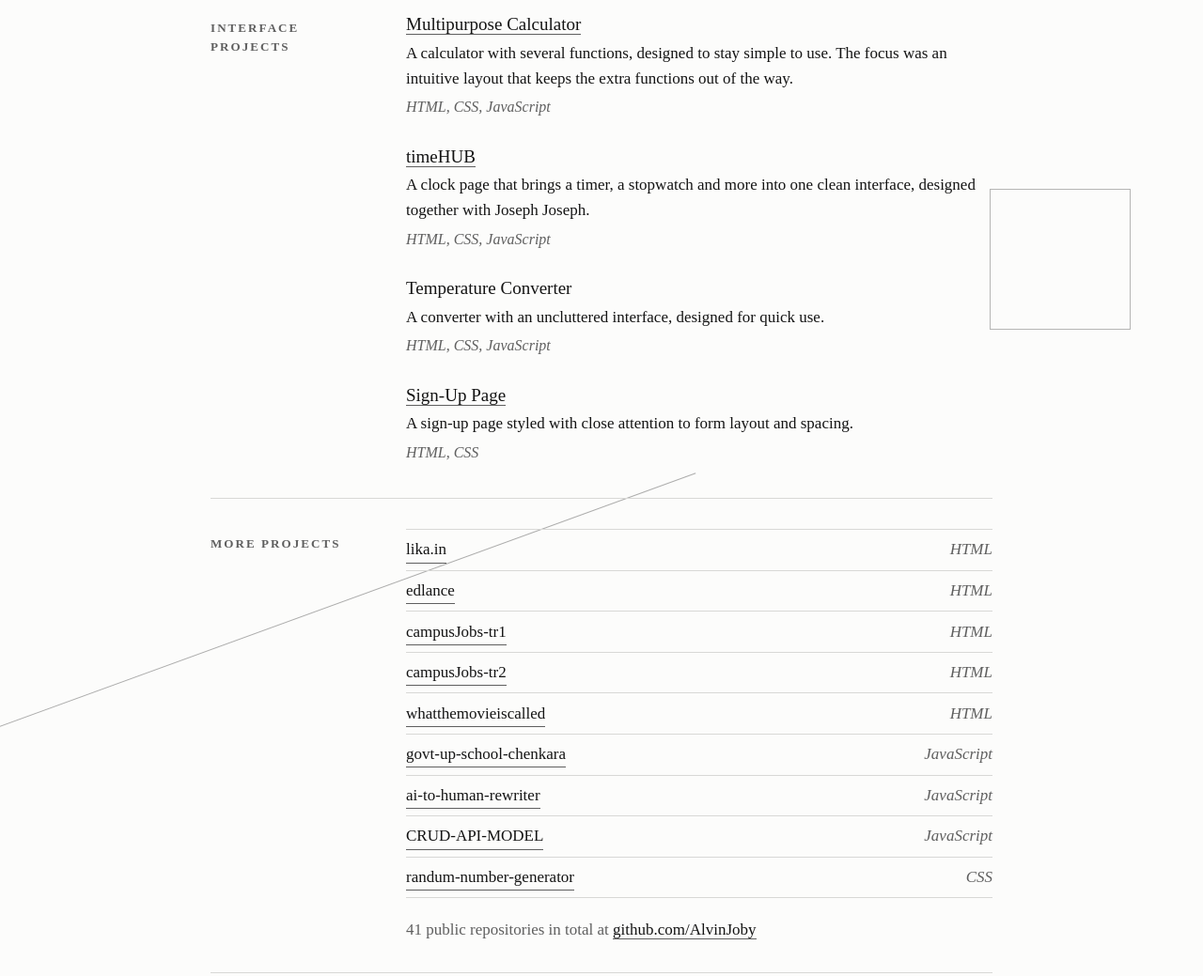
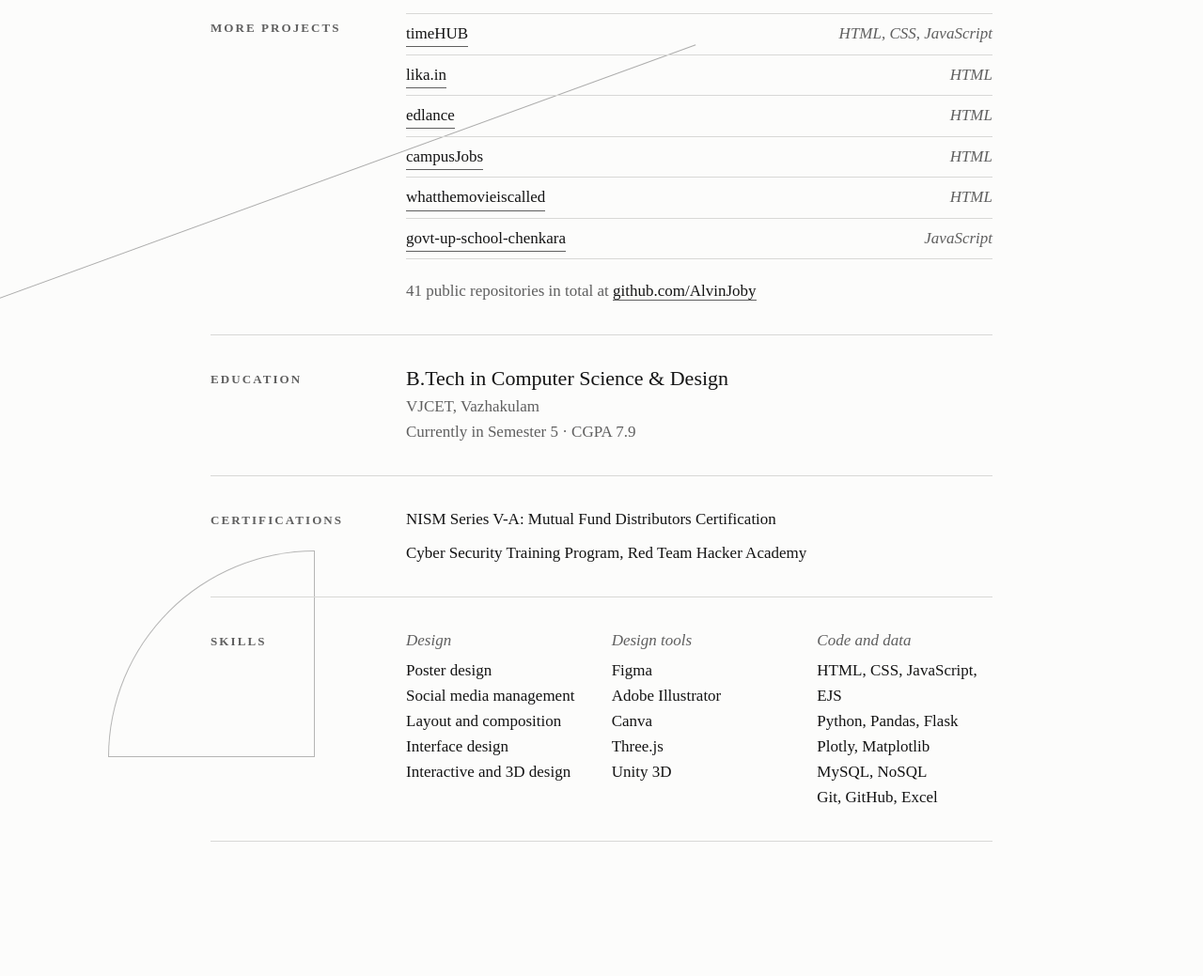
Before and after one commit to AlvinJoby/personal-portfolio, a plain HTML site: page index.html in a window 1280 px wide. Shown: the part 1392-2431 px from the top of the page at 94% size. After the commit the page ends 2384 px from the top, so only its background shows below. Drawn offline with Linux system fonts and the light colour scheme.

Commit message:
Add files via upload

```diff
--- a/index.html
+++ b/index.html
@@ -188,7 +188,7 @@ p { margin: 0 0 1rem; max-width: 40rem; }
       <button type="button" class="toggle" id="theme"><span class="dot" aria-hidden="true"></span><span id="theme-label">Dark</span></button>
     </div>
     <h1>Alvin <em>Joby</em></h1>
-    <p class="role">Graphic Designer · Data Visualization &amp; Interface Design</p>
+    <p class="role">Graphic Designer · Creative Developer</p>
     <ul class="contact">
       <li><a href="mailto:alvinjoby100@gmail.com">alvinjoby100@gmail.com</a></li>
       <li>+91 82898 40884</li>
@@ -199,7 +199,7 @@ p { margin: 0 0 1rem; max-width: 40rem; }
   <section>
     <h2>Profile</h2>
     <div class="body">
-      <p class="lead">Designer with a Computer Science and Design education, drawn to making complex information easy to read. My work so far turns raw market data into charts, layouts and interfaces that people can scan and understand quickly. I design the visuals and build them myself in code, so ideas reach a finished page without a handoff. I also design posters and manage social media content.</p>
+      <p class="lead">Third-year B.Tech student in Computer Science and Design, working between graphic design and code. I care about clean layouts, strong typography and interfaces that feel considered. I design posters and social media content, and I build interactive pages and 3D scenes, so a design can go from sketch to something people can open and use.</p>
     </div>
   </section>
 
@@ -231,46 +231,15 @@ p { margin: 0 0 1rem; max-width: 40rem; }
   </section>
 
   <section>
-    <h2>Interface Projects</h2>
-    <div class="body">
-      <ul class="projects">
-        <li>
-          <h3><a href="https://github.com/AlvinJoby/multipurpose-calculator">Multipurpose Calculator</a></h3>
-          <p>A calculator with several functions, designed to stay simple to use. The focus was an intuitive layout that keeps the extra functions out of the way.</p>
-          <p class="stack">HTML, CSS, JavaScript</p>
-        </li>
-        <li>
-          <h3><a href="https://github.com/AlvinJoby/timeHUB">timeHUB</a></h3>
-          <p>A clock page that brings a timer, a stopwatch and more into one clean interface, designed together with Joseph Joseph.</p>
-          <p class="stack">HTML, CSS, JavaScript</p>
-        </li>
-        <li>
-          <h3>Temperature Converter</h3>
-          <p>A converter with an uncluttered interface, designed for quick use.</p>
-          <p class="stack">HTML, CSS, JavaScript</p>
-        </li>
-        <li>
-          <h3><a href="https://github.com/AlvinJoby/sign-up-page">Sign-Up Page</a></h3>
-          <p>A sign-up page styled with close attention to form layout and spacing.</p>
-          <p class="stack">HTML, CSS</p>
-        </li>
-      </ul>
-    </div>
-  </section>
-
-  <section>
     <h2>More Projects</h2>
     <div class="body">
       <ul class="repos">
+        <li><a href="https://github.com/AlvinJoby/timeHUB">timeHUB</a><span class="tech">HTML, CSS, JavaScript</span></li>
         <li><a href="https://github.com/AlvinJoby/lika.in">lika.in</a><span class="tech">HTML</span></li>
         <li><a href="https://github.com/AlvinJoby/edlance">edlance</a><span class="tech">HTML</span></li>
-        <li><a href="https://github.com/AlvinJoby/campusJobs-tr1">campusJobs-tr1</a><span class="tech">HTML</span></li>
-        <li><a href="https://github.com/AlvinJoby/campusJobs-tr2">campusJobs-tr2</a><span class="tech">HTML</span></li>
+        <li><a href="https://github.com/AlvinJoby/campusJobs-tr1">campusJobs</a><span class="tech">HTML</span></li>
         <li><a href="https://github.com/AlvinJoby/whatthemovieiscalled">whatthemovieiscalled</a><span class="tech">HTML</span></li>
         <li><a href="https://github.com/AlvinJoby/govt-up-school-chenkara">govt-up-school-chenkara</a><span class="tech">JavaScript</span></li>
-        <li><a href="https://github.com/AlvinJoby/ai-to-human-rewriter">ai-to-human-rewriter</a><span class="tech">JavaScript</span></li>
-        <li><a href="https://github.com/AlvinJoby/CRUD-API-MODEL">CRUD-API-MODEL</a><span class="tech">JavaScript</span></li>
-        <li><a href="https://github.com/AlvinJoby/randum-number-generator">randum-number-generator</a><span class="tech">CSS</span></li>
       </ul>
       <p class="meta">41 public repositories in total at <a href="https://github.com/AlvinJoby">github.com/AlvinJoby</a></p>
     </div>
@@ -299,8 +268,8 @@ p { margin: 0 0 1rem; max-width: 40rem; }
     <h2>Skills</h2>
     <div class="body">
       <dl class="skills">
-        <div><dt>Design</dt><dd>Poster design<br>Social media management<br>Data visualization<br>Layout and composition<br>Interface design</dd></div>
-        <div><dt>Design tools</dt><dd>Figma<br>Adobe Illustrator<br>Canva</dd></div>
+        <div><dt>Design</dt><dd>Poster design<br>Social media management<br>Layout and composition<br>Interface design<br>Interactive and 3D design</dd></div>
+        <div><dt>Design tools</dt><dd>Figma<br>Adobe Illustrator<br>Canva<br>Three.js<br>Unity 3D</dd></div>
         <div><dt>Code and data</dt><dd>HTML, CSS, JavaScript, EJS<br>Python, Pandas, Flask<br>Plotly, Matplotlib<br>MySQL, NoSQL<br>Git, GitHub, Excel</dd></div>
       </dl>
     </div>
```
